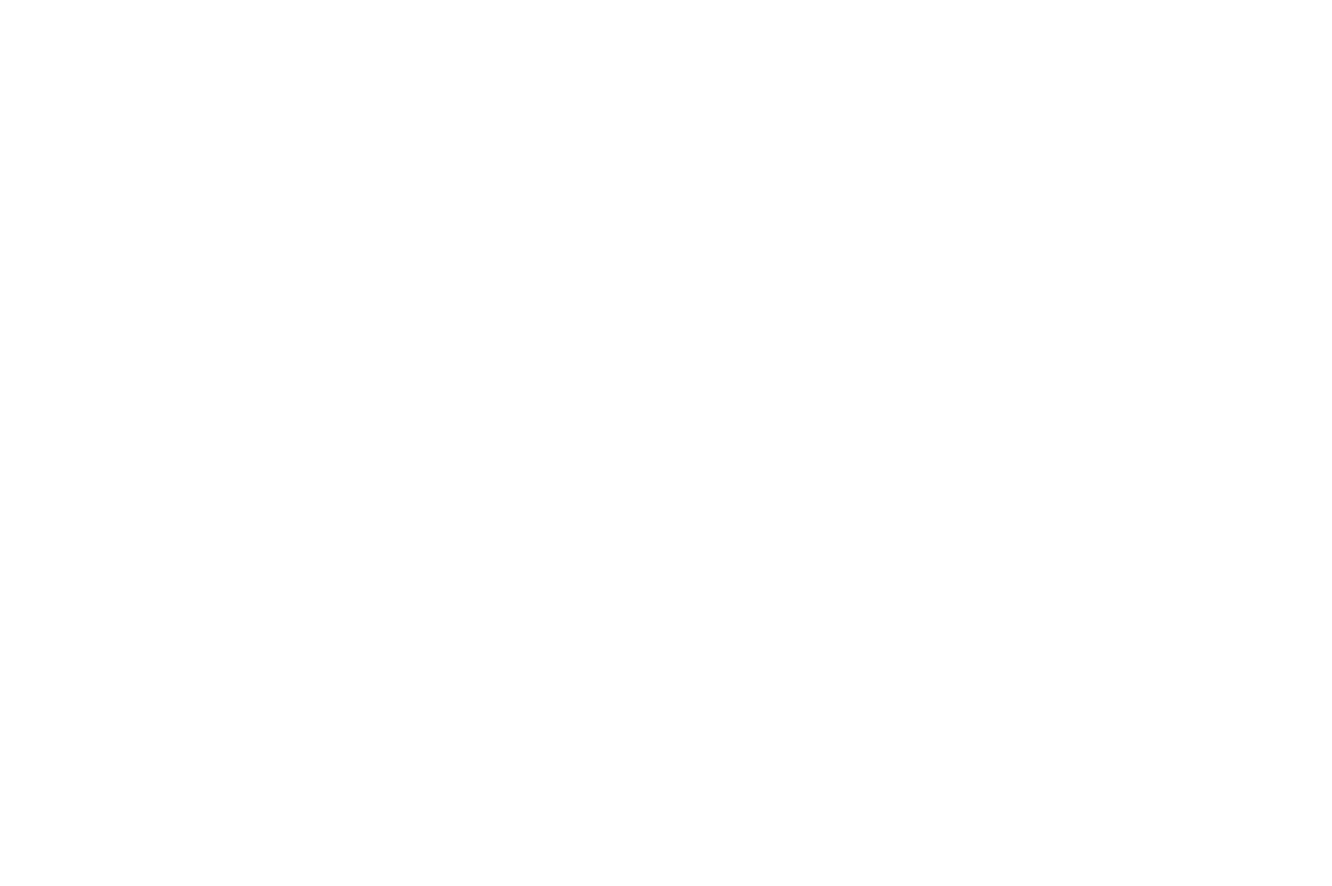
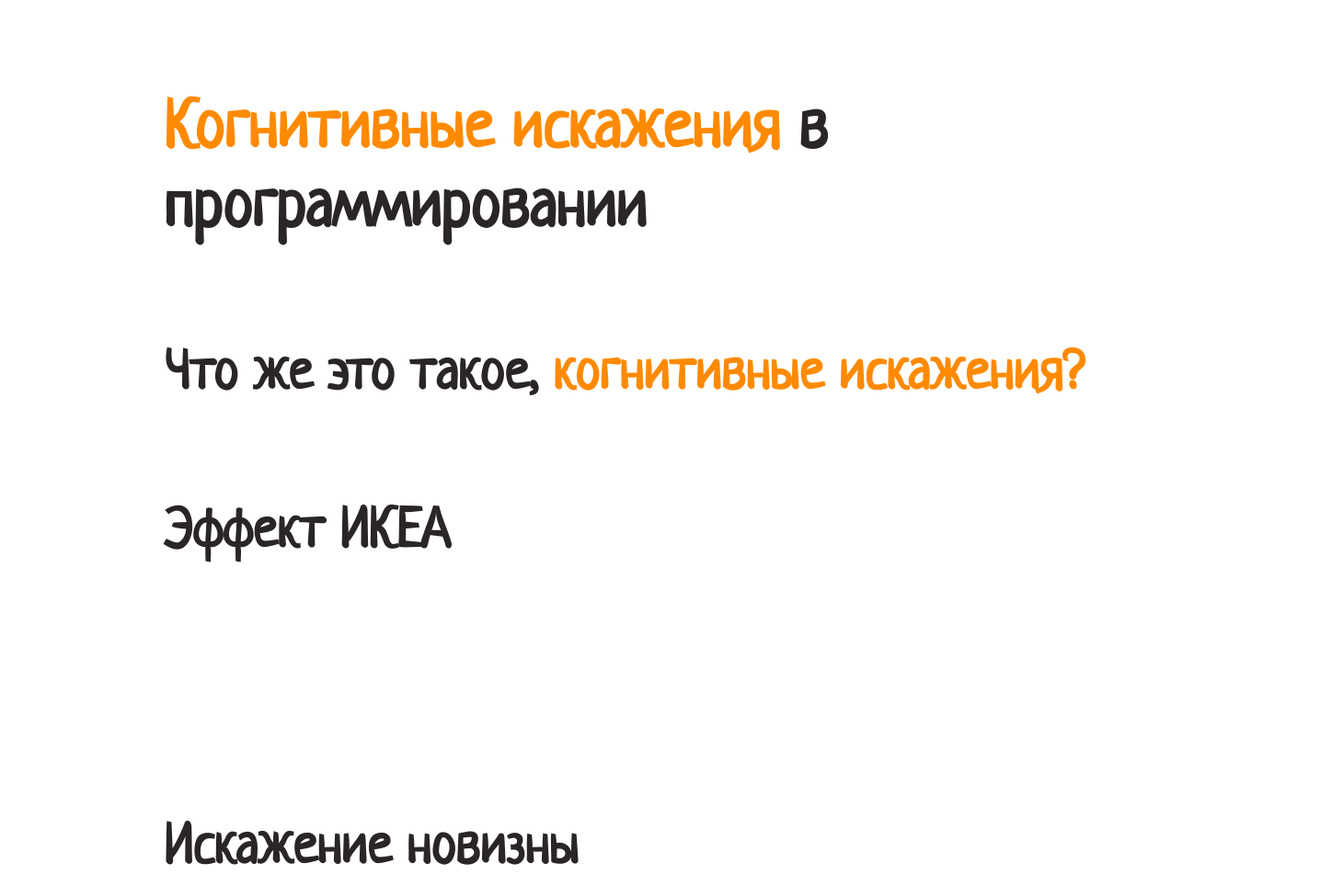
Before and after one commit to Abra19/cognitive_distortions_layout, a website: page src/index.html in a window 1280 px wide. Shown: the top 964 px of the page at 92% size, 1448 px wide, since content can reach past the window. Before the commit the page ends 800 px from the top, so only its background shows below. Drawn offline with Linux system fonts and the light colour scheme.

Commit message:
Project second step finished

```diff
--- a/src/index.html
+++ b/src/index.html
@@ -9,6 +9,34 @@
     <link rel="stylesheet" href="styles/style.css">
 </head>
 <body>
+    <header class="main-header container">
+        <h1 class="section-title color-base">Когнитивные искажения <span class="color-dark">в программировании</span></h1>
+    </header>
+    <main>
+        <section class="define-problem container">
+            <h2 class="section-title color-base"><span class="color-dark">Что же это такое,</span> когнитивные искажения?</h2>
+        </section>
+        <section class="named-problems container">
 
+        </section>
+        <section class="sample-problem-ikea container">
+            <h2 class="section-title color-dark">Эффект ИКЕА</h2>
+        </section>
+        <section class="sample-problem-optimisation container">
+            <h2 class="section-title color-white">Преждевременная оптимизация</h2>
+        </section>
+        <section class="sample-problem-curved-new container">
+            <h2 class="section-title color-dark">Искажение новизны</h2>
+        </section>
+        <section class="sample-problem-depreciation container">
+            <h2 class="section-title color-white">Гиперболическое обесценивание</h2>
+        </section>
+        <section class="sample-problem-planing-defects container">
+            <h2 class="section-title color-dark">Ошибка планирования</h2>
+        </section>
+    </main>
+    <footer class="main-footer container">
+        <h3 class="section-title color-white">Хотите узнать больше? Подпишитесь на обновления</h3>
+    </footer>
 </body>
 </html>
--- a/src/styles/style.css
+++ b/src/styles/style.css
@@ -1,7 +1,81 @@
 /** CSS STYLE **/
 
-.hello {
-  display: block;
+:root {
+  --white: #fff;
+  --whiteblur: #d7ccc0;
+  --light: #f5f4f0;
+  --base: #fe8a02;
+  --basedark: #42413c;
+  --dark: #2a2626;
+  --darkblur: #908d8b;
+  --brown: #b09a81;
+  --blue: #1085c5;
+}
 
-  color: #fff;
+@font-face {
+  font-weight: 400;
+  font-family: "Open Sans";
+  src:
+    url("../../assets/fonts/OpenSans/OpenSans-Regular.ttf") format("opentype"),
+    url("../../assets/fonts/OpenSans/OpenSans-Regular.woff") format("woff"),
+    url("../../assets/fonts/OpenSans/OpenSans-Regular.woff2") format("woff2");
 }
+
+@font-face {
+  font-weight: 700;
+  font-family: "Open Sans";
+  src:
+    url("../../assets/fonts/OpenSans/OpenSans-Bold.ttf") format("opentype"),
+    url("../../assets/fonts/OpenSans/OpenSans-Bold.woff") format("woff"),
+    url("../../assets/fonts/OpenSans/OpenSans-Bold.woff2") format("woff2");
+}
+
+@font-face {
+  font-weight: 400;
+  font-family: Neucha;
+  src:
+    url("../../assets/fonts/Neucha/Neucha-Regular.ttf") format("opentype"),
+    url("../../assets/fonts/Neucha/Neucha-regular.woff") format("woff"),
+    url("../../assets/fonts/Neucha/Neucha-Regular.woff2") format("woff2");
+}
+
+body {
+  width: 1440px;
+
+  color: var(--dark);
+  font: 16px/1.6em "Open Sans", sans-serif;
+}
+
+.container {
+  width: 1100px;
+  margin: 100px auto;
+}
+
+.color-base {
+  color: var(--base);
+}
+
+.color-dark {
+  color: var(--dark);
+}
+
+.color-white {
+  color: var(--white);
+}
+
+h1 {
+  font-size: 72px;
+}
+
+h2 {
+  font-size: 60px;
+}
+
+h3 {
+  font-size: 34px;
+}
+
+.section-title {
+  font-family: Neucha, cursive;
+  line-height: 1.2em;
+}
```
Also changed, not shown: package.json (added, +22 -0 lines), assets/fonts/Neucha/Neucha-Regular.ttf (added), assets/fonts/Neucha/Neucha-regular.woff (added), assets/fonts/Neucha/Neucha-regular.woff2 (added), assets/fonts/OpenSans/OpenSans-Bold.ttf (added), assets/fonts/OpenSans/OpenSans-Bold.woff (added), assets/fonts/OpenSans/OpenSans-Bold.woff2 (added), assets/fonts/OpenSans/OpenSans-Regular.ttf (added), assets/fonts/OpenSans/OpenSans-Regular.woff (added), assets/fonts/OpenSans/OpenSans-Regular.woff2 (added), 5 other files.
